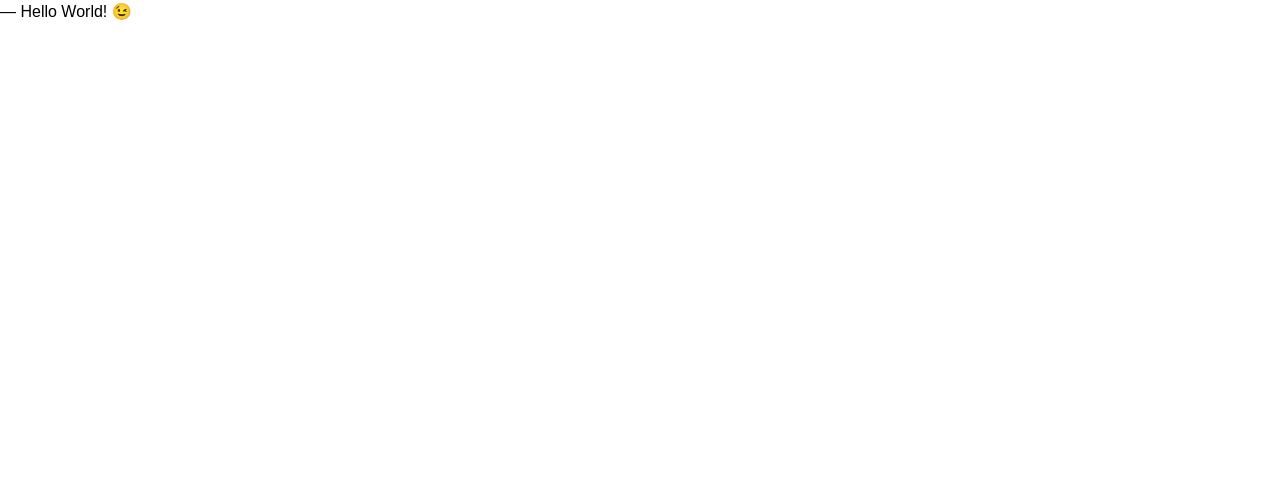
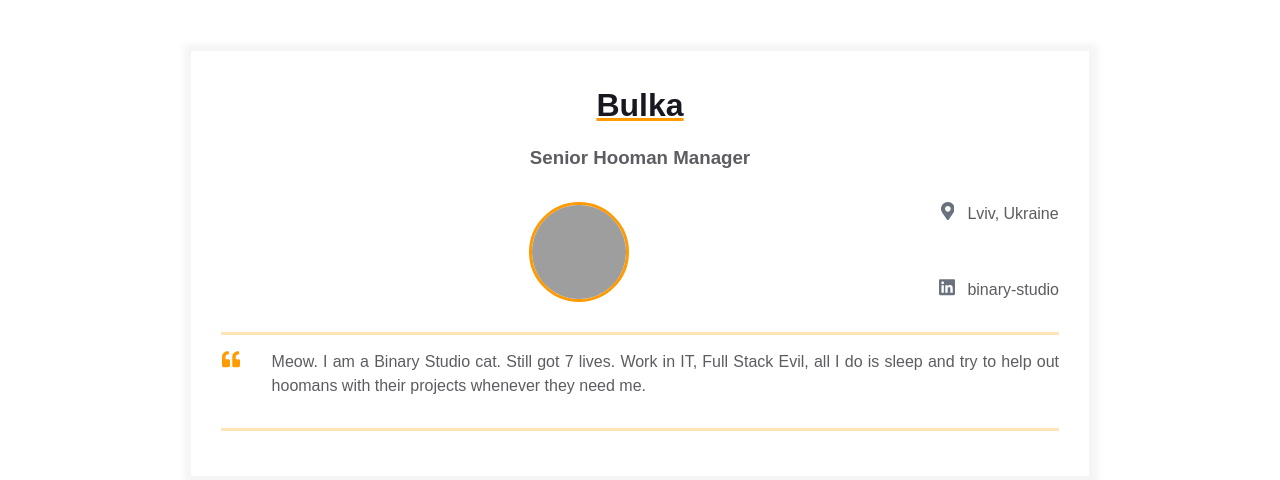
Before and after one commit to Anico18/homepage, a plain HTML site: page index.html in a window 1280 px wide. Drawn offline with Linux system fonts and the light colour scheme; grey boxes are pictures that could not be loaded.

Commit message:
Added primary block and Bulka's avatar

```diff
--- a/index.html
+++ b/index.html
@@ -7,6 +7,86 @@
     <link rel="stylesheet" href="styles.css" />
   </head>
   <body>
-    ― Hello World! &#x1F609;
+    <!-- Main info -->
+    <main>
+        <div class="resume">
+          <div class="container">
+            <div class="resume__block">
+              <h1 class="contact-info__header">Bulka</h1>
+              <h3 class="contact-info__sub-header">Senior Hooman Manager</h3>
+
+              <div class="contact_info_container fh">
+                <div class="contact-info__block"></div>
+
+                <div class="contact-info__block contact-info__block--center">
+                  <img class="contact-info__avatar" src="assets/avatar.png" alt="Avatar" />
+                </div>
+
+                <div class="contact-info__block">
+                    <!-- Contact info items -->
+
+                    <a href="" rel="author" class="contact-info__item">
+                        <div class="contact-info__item-icon-wrapper">
+                        <svg class="contact-info__item-icon" xmlns="http://www.w3.org/2000/svg" viewBox="0 0 384 512">
+                            <path
+                            d="M172.268 501.67C26.97 291.031 0 269.413 0 192 0 85.961 85.961 0
+                            192 0s192 85.961 192 192c0 77.413-26.97 99.031-172.268 309.67-9.535
+                            13.774-29.93 13.773-39.464 0zM192 272c44.183 0 80-35.817
+                            80-80s-35.817-80-80-80-80 35.817-80 80 35.817 80 80 80z"
+                            ></path>
+                        </svg>
+                        </div>
+                        <span>Lviv, Ukraine</span>
+                    </a>
+
+                    <a href="https://ua.linkedin.com/company/binary-studio_241166" rel="author" class="contact-info__item">
+                        <div class="contact-info__item-icon-wrapper">
+                          <svg class="contact-info__item-icon" xmlns="http://www.w3.org/2000/svg" viewBox="0 0 448 512">
+                            <path
+                              d="M416 32H31.9C14.3 32 0 46.5 0 64.3v383.4C0 465.5 14.3 480 31.9
+                              480H416c17.6 0 32-14.5 32-32.3V64.3c0-17.8-14.4-32.3-32-32.3zM135.4
+                              416H69V202.2h66.5V416zm-33.2-243c-21.3 0-38.5-17.3-38.5-38.5S80.9
+                              96 102.2 96c21.2 0 38.5 17.3 38.5 38.5 0 21.3-17.2 38.5-38.5
+                              38.5zm282.1 243h-66.4V312c0-24.8-.5-56.7-34.5-56.7-34.6 0-39.9
+                              27-39.9 54.9V416h-66.4V202.2h63.7v29.2h.9c8.9-16.8 30.6-34.5
+                              62.9-34.5 67.2 0 79.7 44.3 79.7 101.9V416z"
+                            ></path>
+                          </svg>
+                        </div>
+                        <span>binary-studio</span>
+                      </a>
+                </div>
+              </div>
+            </div>
+          </div>
+
+<!-- Intro block -->
+
+<div class="container">
+    <div class="resume__block">
+      <div class="intro">
+        <div class="intro__icon-wrapper">
+          <svg class="intro__icon" xmlns="http://www.w3.org/2000/svg" viewBox="0 0 512 512">
+            <path
+              d="M464 256h-80v-64c0-35.3 28.7-64 64-64h8c13.3 0 24-10.7
+              24-24V56c0-13.3-10.7-24-24-24h-8c-88.4 0-160 71.6-160 160v240c0
+              26.5 21.5 48 48 48h128c26.5 0 48-21.5
+              48-48V304c0-26.5-21.5-48-48-48zm-288 0H96v-64c0-35.3 28.7-64
+              64-64h8c13.3 0 24-10.7 24-24V56c0-13.3-10.7-24-24-24h-8C71.6 32 0
+              103.6 0 192v240c0 26.5 21.5 48 48 48h128c26.5 0
+              48-21.5 48-48V304c0-26.5-21.5-48-48-48z"
+            ></path>
+          </svg>
+        </div>
+        <p class="intro_text">Meow. I am a Binary Studio cat. Still got 7 lives. Work in IT, Full Stack Evil, all I do is sleep and try to help out hoomans with their projects whenever they need me.</p>
+      </div>
+    </div>
+  </div>
+
+        </div>
+      </main>
+
+
+<!--     ― Hello World! &#x1F609; -->
   </body>
 </html>
```
Also changed, not shown: 1 other file.
